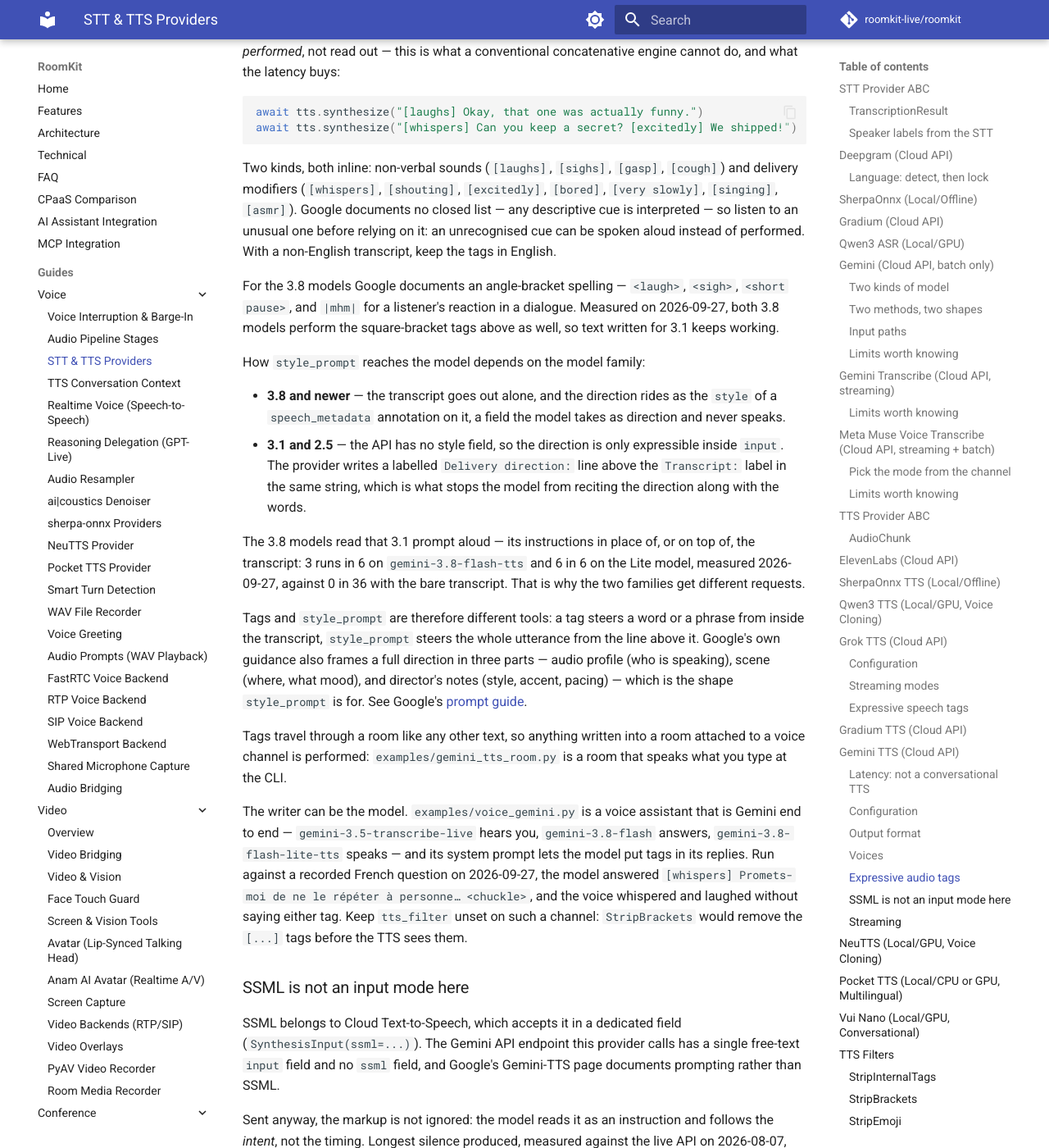
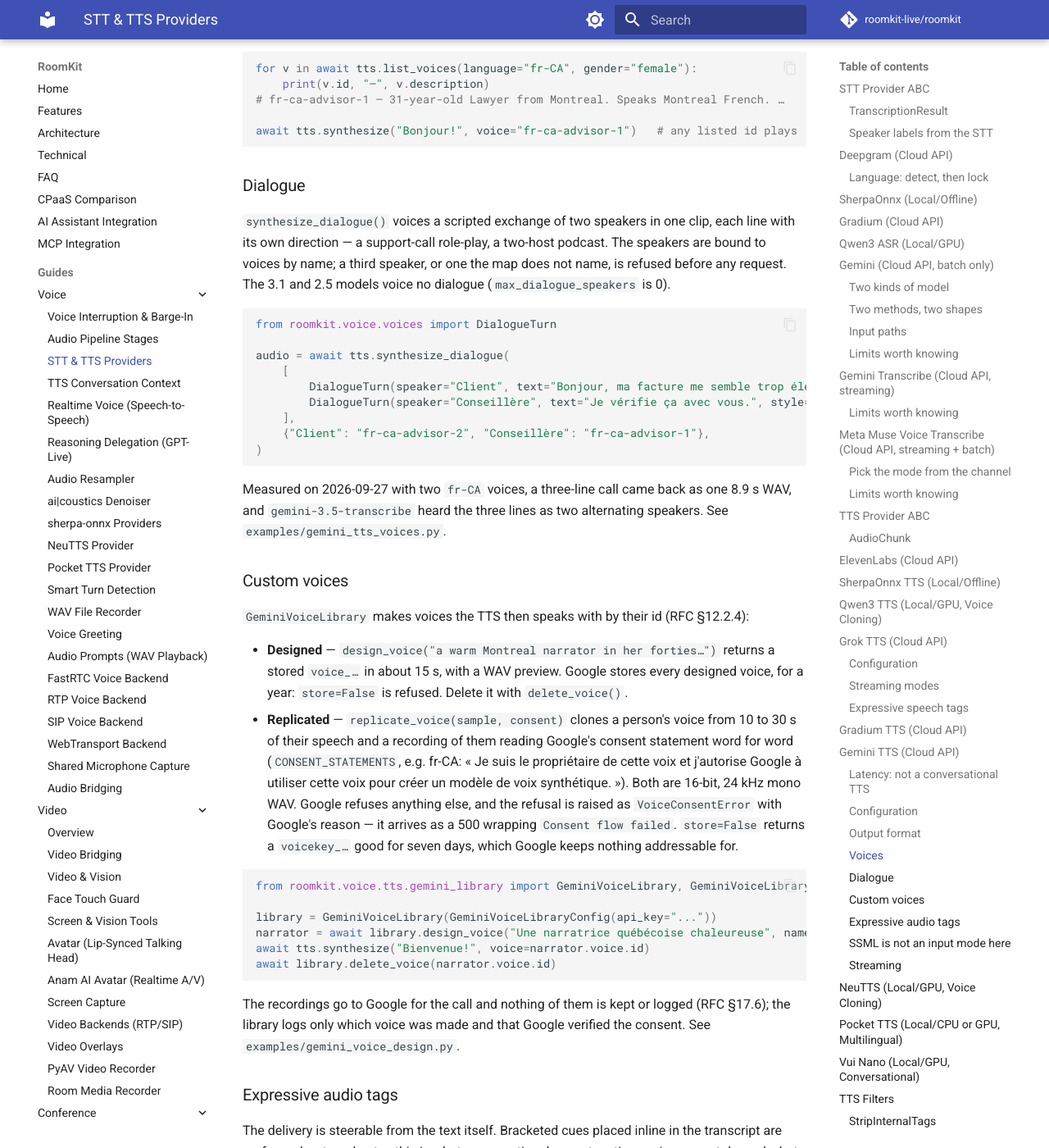
Before and after one commit to roomkit-live/roomkit-docs, an MkDocs documentation site: the page built from docs/guides/stt-tts-providers.md, in a window 1280 px wide and 1400 px high, scrolled down 24983 px. Shown: the whole window at 82% size. Built offline with MkDocs 1.6.1 and Material for MkDocs 9.7.7, drawn with Linux system fonts in a browser that asks for light colours; comment, search, counter and statistics services are not loaded; some of the changed text lies outside the part shown.

Commit message:
docs(voice): the TTS voice catalog, two-speaker dialogue and custom voices, and ElevenLabs and Gradium list VoiceInfo (RMK-240, RMK-241, RMK-242)

````diff
--- a/docs/guides/stt-tts-providers.md
+++ b/docs/guides/stt-tts-providers.md
@@ -754,10 +754,9 @@ tts = ElevenLabsTTSProvider(
     )
 )
 
-# List available voices
-voices = await tts.list_voices()
-for v in voices:
-    print(f"{v['voice_id']}: {v['name']} ({v['category']})")
+# List the account's voices, its own clones included, as VoiceInfo
+for v in await tts.list_voices(language="fr"):
+    print(f"{v.id}: {v.name} ({v.attributes.get('category')})")
 ```
 
 | Parameter | Default | Description |
@@ -1021,13 +1020,81 @@ you intact, and measures its duration from the audio alone.
 ### Voices
 
 `GeminiTTSProvider.available_voices()` returns the 30 prebuilt voices as
-`VoiceInfo` records — the same catalog Gemini Live native audio draws from, so a
-voice chosen for one works in the other.
+`VoiceInfo` records, offline — the same catalog Gemini Live native audio draws
+from, so a voice chosen for one works in the other.
+
+`list_voices()` reads Google's whole catalog instead: 2,089 voices on
+2026-09-27, among them 68 Québec French (`fr-CA`, "Montreal French" accent) and
+French from France. Each entry says its language, gender and accent, a
+description, and under `attributes` Google's own fields (`persona`,
+`region_code`, `type`). The filters behave as for every provider (RFC §12.2):
+Google's own mean something else — its language filter wants an exact tag, so
+`fr` finds nothing, and its search for `Kore` answers Korean voices — so the
+provider reads everything (three pages, 0.4 s) and filters itself.
 
 ```python
-for v in GeminiTTSProvider.available_voices():
-    print(v.id, "—", v.description)   # Kore — Firm
+for v in await tts.list_voices(language="fr-CA", gender="female"):
+    print(v.id, "—", v.description)
+# fr-ca-advisor-1 — 31-year-old Lawyer from Montreal. Speaks Montreal French. …
+
+await tts.synthesize("Bonjour!", voice="fr-ca-advisor-1")   # any listed id plays
 ```
+
+### Dialogue
+
+`synthesize_dialogue()` voices a scripted exchange of two speakers in one clip,
+each line with its own direction — a support-call role-play, a two-host
+podcast. The speakers are bound to voices by name; a third speaker, or one the
+map does not name, is refused before any request. The 3.1 and 2.5 models voice
+no dialogue (`max_dialogue_speakers` is 0).
+
+```python
+from roomkit.voice.voices import DialogueTurn
+
+audio = await tts.synthesize_dialogue(
+    [
+        DialogueTurn(speaker="Client", text="Bonjour, ma facture me semble trop élevée."),
+        DialogueTurn(speaker="Conseillère", text="Je vérifie ça avec vous.", style="calme"),
+    ],
+    {"Client": "fr-ca-advisor-2", "Conseillère": "fr-ca-advisor-1"},
+)
+```
+
+Measured on 2026-09-27 with two `fr-CA` voices, a three-line call came back as
+one 8.9 s WAV, and `gemini-3.5-transcribe` heard the three lines as two
+alternating speakers. See `examples/gemini_tts_voices.py`.
+
+### Custom voices
+
+`GeminiVoiceLibrary` makes voices the TTS then speaks with by their id (RFC
+§12.2.4):
+
+- **Designed** — `design_voice("a warm Montreal narrator in her forties…")`
+  returns a stored `voice_…` in about 15 s, with a WAV preview. Google stores
+  every designed voice, for a year: `store=False` is refused. Delete it with
+  `delete_voice()`.
+- **Replicated** — `replicate_voice(sample, consent)` clones a person's voice
+  from 10 to 30 s of their speech and a recording of them reading Google's
+  consent statement word for word (`CONSENT_STATEMENTS`, e.g. fr-CA: « Je suis
+  le propriétaire de cette voix et j'autorise Google à utiliser cette voix pour
+  créer un modèle de voix synthétique. »). Both are 16-bit, 24 kHz mono WAV.
+  Google refuses anything else, and the refusal is raised as
+  `VoiceConsentError` with Google's reason — it arrives as a 500 wrapping
+  `Consent flow failed`. `store=False` returns a `voicekey_…` good for seven
+  days, which Google keeps nothing addressable for.
+
+```python
+from roomkit.voice.tts.gemini_library import GeminiVoiceLibrary, GeminiVoiceLibraryConfig
+
+library = GeminiVoiceLibrary(GeminiVoiceLibraryConfig(api_key="..."))
+narrator = await library.design_voice("Une narratrice québécoise chaleureuse", name="Narratrice")
+await tts.synthesize("Bienvenue!", voice=narrator.voice.id)
+await library.delete_voice(narrator.voice.id)
+```
+
+The recordings go to Google for the call and nothing of them is kept or logged
+(RFC §17.6); the library logs only which voice was made and that Google
+verified the consent. See `examples/gemini_voice_design.py`.
 
 ### Expressive audio tags
 
````
Also changed, not shown: docs/api/providers-voice.md (+24 -0 lines), docs/features.md (+27 -5 lines).
